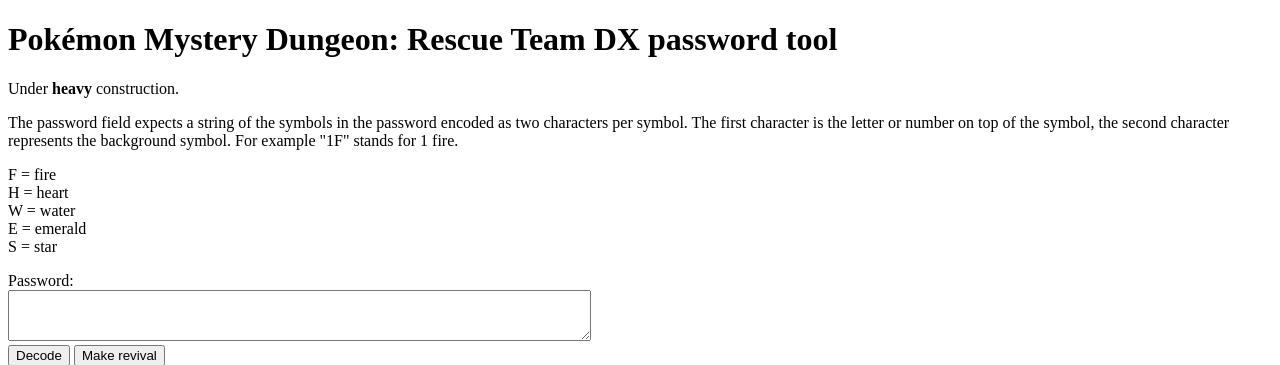
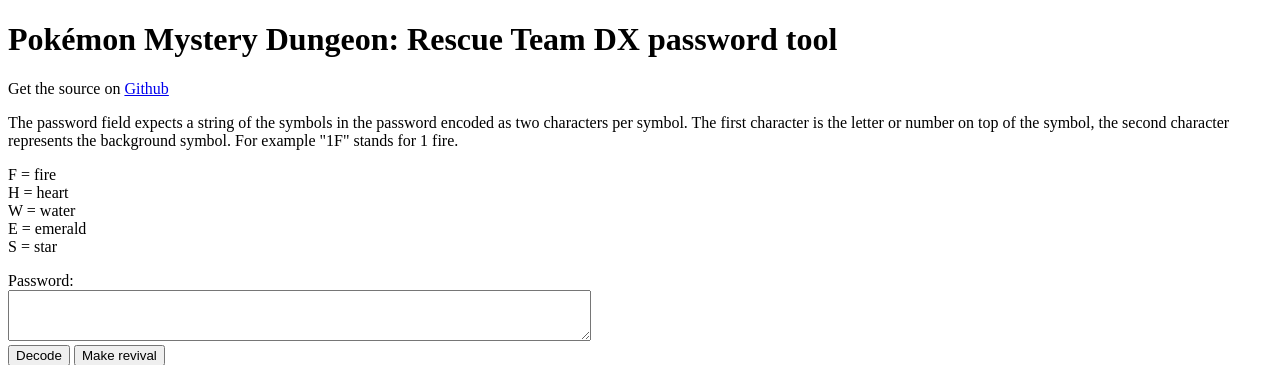
Before and after one commit to mid-kid/pmdrtdx_passwords, a Flask app: page / in a window 1280 px wide. Shown: the top 365 px of the page. Run offline with Flask 2, Linux system fonts and the light colour scheme.

Commit message:
I can't be assed to make a good layout. It's done.

```diff
--- a/templates/index.html
+++ b/templates/index.html
@@ -7,7 +7,7 @@
     <body>
         <h1>Pokémon Mystery Dungeon: Rescue Team DX password tool</h1>
         <p>
-            Under <b>heavy</b> construction.
+            Get the source on <a href="https://github.com/mid-kid/pmdrtdx_passwords">Github</a>
         </p>
         <p>
             The password field expects a string of the symbols in the password encoded as two characters per symbol. The first character is the letter or number on top of the symbol, the second character represents the background symbol. For example "1F" stands for 1 fire.
```
